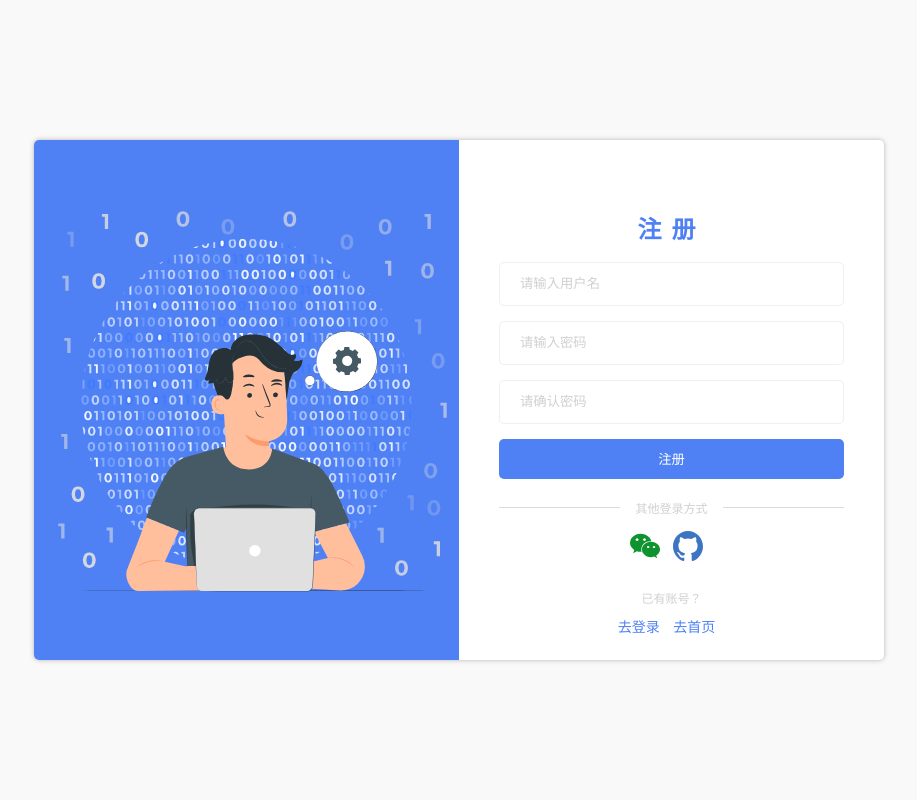
After one commit to EZevan/eBlog, a Django app: page /register/ in a window 1280 px wide. The commit adds this page. Shown: the whole page, without its empty margins (181-1098 px from the left). Run offline with Django 4.2, Linux system fonts and the light colour scheme.

Commit message:
Complete the ui of signin and signup section.

```diff
--- a/blogweb/views.py
+++ b/blogweb/views.py
@@ -16,3 +16,11 @@ def article(request):
 
 def about(request):
     return render(request, "about.html")
+
+
+def login(request):
+    return render(request, "login.html")
+
+
+def register(request):
+    return render(request, "register.html")
--- a/eBlog/urls.py
+++ b/eBlog/urls.py
@@ -24,6 +24,8 @@ from blogweb import views
 urlpatterns = [
     path('admin/', admin.site.urls),
     path('', views.index),
+    path('login/', views.login),
+    path('register/', views.register),
     path('news/', views.news),
     path('article/', views.article),
     path('about/', views.about)
--- /dev/null
+++ b/static/assets/css/login.css
@@ -0,0 +1,116 @@
+body {
+  width: 100%;
+  height: 100vh;
+  background-size: cover; }
+  body #app {
+    width: 100%;
+    height: 100%;
+    display: flex;
+    justify-content: center;
+    align-items: center;
+    background-color: #f9f9f9; }
+  body main {
+    width: 850px;
+    height: 520px;
+    display: flex;
+    justify-content: center;
+    background-color: #ffffff;
+    border-radius: 5px;
+    box-shadow: 0 0 5px #00001a47; }
+    body main .left {
+      width: 50%;
+      height: 100%;
+      background-color: #4f81f5;
+      border-radius: 5px 0 0 5px;
+      position: relative; }
+      body main .left img {
+        position: absolute;
+        left: 0;
+        top: 50%;
+        transform: translateY(-50%); }
+    body main .right {
+      width: 50%;
+      height: 100%;
+      display: flex;
+      flex-direction: column;
+      padding: 10px 40px;
+      font-size: 14px;
+      box-sizing: border-box; }
+      body main .right p {
+        font-size: 12px;
+        color: #d2cfcf; }
+      body main .right > h2 {
+        text-align: center;
+        letter-spacing: 10px;
+        padding-top: 60px;
+        font-size: 24px;
+        color: #4f81f5; }
+      body main .right .login_info {
+        width: 100%;
+        height: 50%;
+        display: flex;
+        flex-direction: column;
+        justify-content: center; }
+        body main .right .login_info > input {
+          height: 40px;
+          border: 1px solid #f0eeee;
+          outline: none;
+          margin-bottom: 15px;
+          padding-left: 20px;
+          border-radius: 5px;
+          transition: all 0.3s; }
+          body main .right .login_info > input::-webkit-input-placeholder {
+            color: #d2cfcf; }
+          body main .right .login_info > input:focus {
+            border: 1px solid #4f81f5; }
+        body main .right .login_info > button {
+          height: 40px;
+          border: none;
+          background-color: #4f81f5;
+          color: white;
+          border-radius: 5px;
+          cursor: pointer; }
+      body main .right .other_login {
+        display: flex;
+        flex-direction: column;
+        align-items: center;
+        position: relative; }
+        body main .right .other_login > p {
+          font-size: 12px;
+          color: #d2cfcf; }
+        body main .right .other_login::before {
+          position: absolute;
+          display: block;
+          width: 35%;
+          height: 1px;
+          content: "";
+          left: 0;
+          top: 12px;
+          background-color: #dfdada; }
+        body main .right .other_login::after {
+          position: absolute;
+          display: block;
+          width: 35%;
+          height: 1px;
+          content: "";
+          right: 0;
+          top: 12px;
+          background-color: #dfdada; }
+        body main .right .other_login > div {
+          margin-top: 10px; }
+          body main .right .other_login > div > img {
+            width: 30px;
+            margin-right: 10px;
+            cursor: pointer; }
+      body main .right .register {
+        display: flex;
+        flex-direction: column;
+        align-items: center;
+        margin-top: 20px; }
+        body main .right .register > div {
+          padding-top: 5px; }
+          body main .right .register > div > a {
+            padding-right: 10px;
+            color: #4f81f5; }
+
+/*# sourceMappingURL=login.css.map */
--- /dev/null
+++ b/static/assets/css/login.scss
@@ -0,0 +1,158 @@
+body {
+  width: 100%;
+  height: 100vh;
+  //background: url("/static/assets/img/login/login_bg.png");
+  background-size: cover;
+
+  #app {
+    width: 100%;
+    height: 100%;
+    display: flex;
+    justify-content: center;
+    align-items: center;
+    background-color: #f9f9f9;
+  }
+
+  main {
+    width: 850px;
+    height: 520px;
+    display: flex;
+    justify-content: center;
+    background-color: #ffffff;
+    border-radius: 5px;
+    box-shadow: 0 0 5px #00001a47;
+
+    .left {
+      width: 50%;
+      height: 100%;
+      background-color: #4f81f5; //#e0e0e0; //
+      border-radius: 5px 0 0 5px;
+      position: relative;
+
+      img {
+        position: absolute;
+        left: 0;
+        top: 50%;
+        transform: translateY(-50%);
+      }
+    }
+
+    .right {
+      width: 50%;
+      height: 100%;
+      display: flex;
+      flex-direction: column;
+      padding: 10px 40px;
+      font-size: 14px;
+      box-sizing: border-box;
+
+      p {
+        font-size: 12px;
+        color: #d2cfcf;
+      }
+
+      > h2 {
+        text-align: center;
+        letter-spacing: 10px;
+        padding-top: 60px;
+        font-size: 24px;
+        color: #4f81f5;
+      }
+
+      .login_info {
+        width: 100%;
+        height: 50%;
+        display: flex;
+        flex-direction: column;
+        justify-content: center;
+
+        > input {
+          height: 40px;
+          border: 1px solid #f0eeee;
+          outline: none;
+          margin-bottom: 15px;
+          padding-left: 20px;
+          border-radius: 5px;
+          transition: all 0.3s;
+
+          &::-webkit-input-placeholder {
+            color: #d2cfcf;
+          }
+
+          &:focus {
+            border: 1px solid #4f81f5;
+          }
+        }
+
+        > button {
+          height: 40px;
+          border: none;
+          background-color: #4f81f5;
+          color: white;
+          border-radius: 5px;
+          cursor: pointer;
+        }
+      }
+
+      .other_login {
+        display: flex;
+        flex-direction: column;
+        align-items: center;
+        position: relative;
+
+        > p {
+          font-size: 12px;
+          color: #d2cfcf;
+        }
+
+        &::before {
+          position: absolute;
+          display: block;
+          width: 35%;
+          height: 1px;
+          content: "";
+          left: 0;
+          top: 12px;
+          background-color: #dfdada;;
+        }
+
+        &::after {
+          position: absolute;
+          display: block;
+          width: 35%;
+          height: 1px;
+          content: "";
+          right: 0;
+          top: 12px;
+          background-color: #dfdada;;
+        }
+
+        > div {
+          margin-top: 10px;
+
+          > img {
+            width: 30px;
+            margin-right: 10px;
+            cursor: pointer;
+          }
+        }
+      }
+
+      .register {
+        display: flex;
+        flex-direction: column;
+        align-items: center;
+        margin-top: 20px;
+
+        > div {
+          padding-top: 5px;
+
+          > a {
+            padding-right: 10px;
+            color: #4f81f5;
+          }
+        }
+      }
+    }
+  }
+}
--- a/static/assets/css/reset.css
+++ b/static/assets/css/reset.css
@@ -4,7 +4,7 @@ body {
 
 a {
     text-decoration: none;
-    color: #5a5a5a;
+    color: #000000;
 }
 
 a:hover {
--- a/templates/index.html
+++ b/templates/index.html
@@ -25,8 +25,8 @@
                  alt="Switch to light theme">
             <img v-show="theme === 'dark'" src="/static/assets/img/navi/dark.svg" @click="setTheme('light')"
                  alt="Switch to dark theme">
-            <a href="#">登录</a>
-            <a href="#">注册</a>
+            <a href="/login">登录</a>
+            <a href="/register">注册</a>
         </div>
     </nav>
     {% header_banner "index page" %}
--- /dev/null
+++ b/templates/login.html
@@ -0,0 +1,52 @@
+<!DOCTYPE html>
+<html lang="en">
+<head>
+    <meta charset="UTF-8">
+    {% block title %}
+        <title>Evan's Blog | Sign in</title>
+    {% endblock %}
+
+    <link rel="stylesheet" href="/static/assets/css/reset.css">
+    <link rel="stylesheet" href="/static/assets/css/login.css">
+
+</head>
+<body>
+<div id="app">
+    <main>
+        <div class="left">
+            <img src="/static/assets/img/login/login_illustration_blue.svg" alt="">
+        </div>
+        <div class="right">
+            {% block login_info %}
+                <h2>登录</h2>
+                <div class="login_info">
+                    <input type="text" placeholder="请输入用户名">
+                    <input type="text" placeholder="请输入密码">
+                    <button>登录</button>
+                </div>
+            {% endblock %}
+
+            {% block other_login %}
+                <div class="other_login">
+                    <p>其他登录方式</p>
+                    <div>
+                        <img src="/static/assets/img/footer/wechat.svg" alt="">
+                        <img src="/static/assets/img/footer/github.svg" alt="">
+                    </div>
+                </div>
+            {% endblock %}
+
+            {% block register %}
+                <div class="register">
+                    <p>没有账号？</p>
+                    <div>
+                        <a href="/register">去注册</a>
+                        <a href="/">去首页</a>
+                    </div>
+                </div>
+            {% endblock %}
+        </div>
+    </main>
+</div>
+</body>
+</html>
--- /dev/null
+++ b/templates/register.html
@@ -0,0 +1,35 @@
+{% extends "login.html" %}
+
+{% block title %}
+    <title>Evan's Blog | Sign up</title>
+{% endblock %}
+
+{% block login_info %}
+    <h2>注册</h2>
+    <div class="login_info">
+        <input type="text" placeholder="请输入用户名">
+        <input type="text" placeholder="请输入密码">
+        <input type="text" placeholder="请确认密码">
+        <button>注册</button>
+    </div>
+{% endblock %}
+
+{% block other_login %}
+    <div class="other_login">
+        <p>其他登录方式</p>
+        <div>
+            <img src="/static/assets/img/footer/wechat.svg" alt="">
+            <img src="/static/assets/img/footer/github.svg" alt="">
+        </div>
+    </div>
+{% endblock %}
+
+{% block register %}
+    <div class="register">
+        <p>已有账号？</p>
+        <div>
+            <a href="/login">去登录</a>
+            <a href="/">去首页</a>
+        </div>
+    </div>
+{% endblock %}
```
Also changed, not shown: static/assets/img/login/login_bg.png (added), static/assets/img/login/login_illustration_blue.svg (added), 1 other file.
